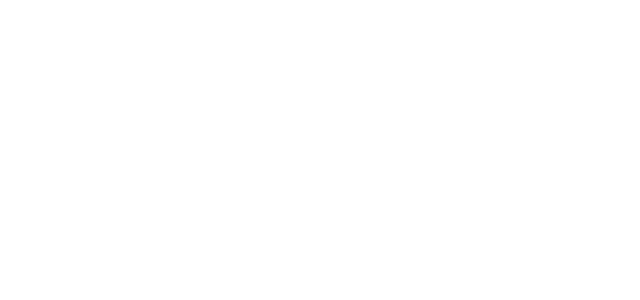
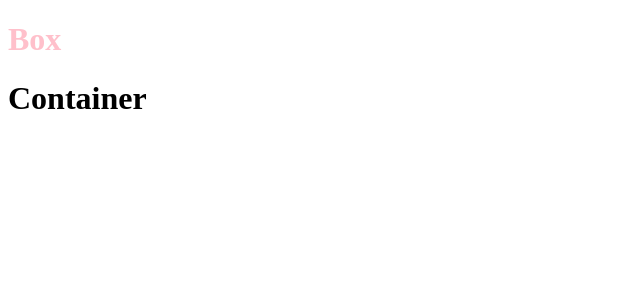
Before and after one commit to som42/reacht20231031, a React (Create React App) app: page / in a window 1280 px wide. Shown: the top 300 px of the page, without its empty margins (0-640 px from the left). Built offline with nearby package versions, Linux system fonts and the light colour scheme.

Commit message:
여러 파일에서 중복된 nemed export를 import 하는 방법. 완료

```diff
--- a/src/App.js
+++ b/src/App.js
@@ -1,9 +1,11 @@
-
+import Box, { color } from "./component/Box";
+import Container, { color as co } from "./component/Container";
 
 function App() {
   return (
     <div>
-
+      <Box style={{ color: color }} />
+      <Container style={{ color: co }} />
     </div>
   );
 }
--- /dev/null
+++ b/src/component/Box.js
@@ -0,0 +1,9 @@
+export default function Box({ style }) {
+  return (
+    <div style={style}>
+      <h1>Box</h1>
+    </div>
+  );
+}
+
+export const color = "pink";
--- /dev/null
+++ b/src/component/Container.js
@@ -0,0 +1,9 @@
+export default function Container({ style }) {
+  return (
+    <div style={style}>
+      <h1>Container</h1>
+    </div>
+  );
+}
+
+export const color = "black";
```
